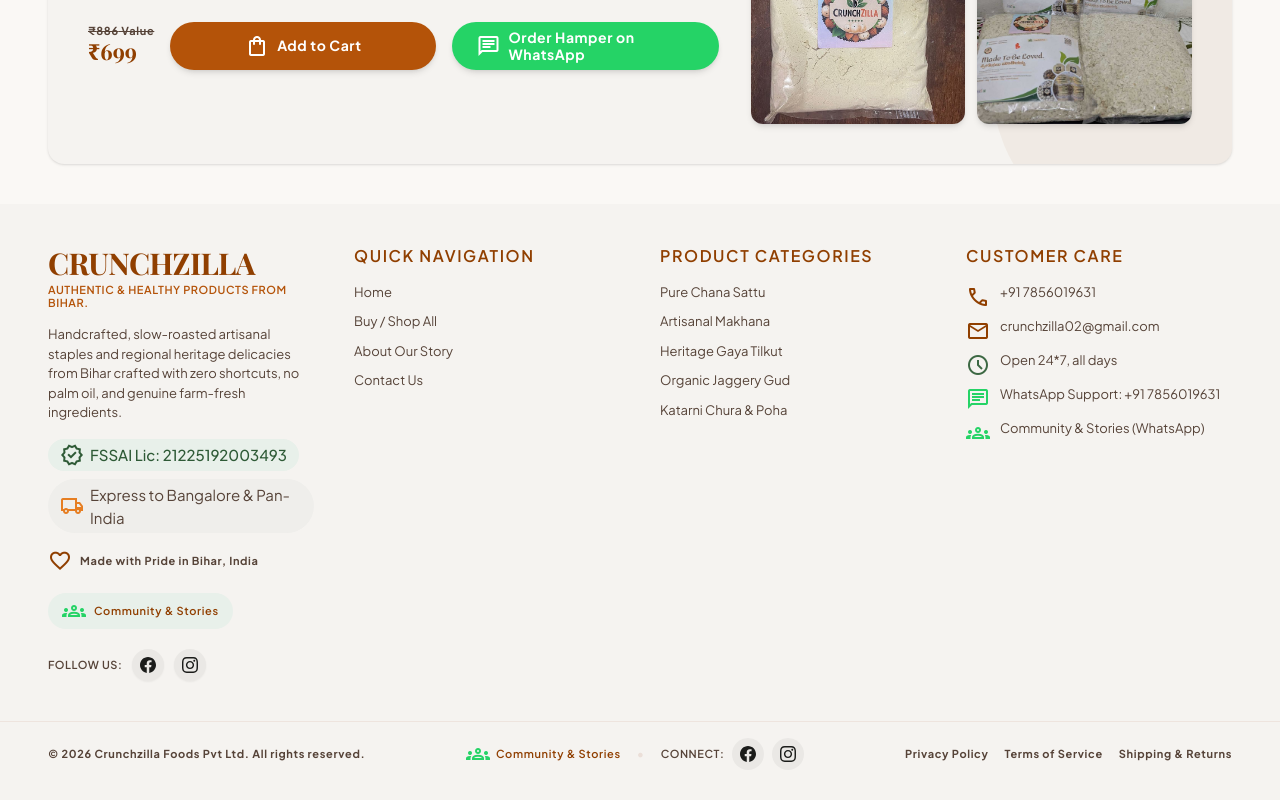
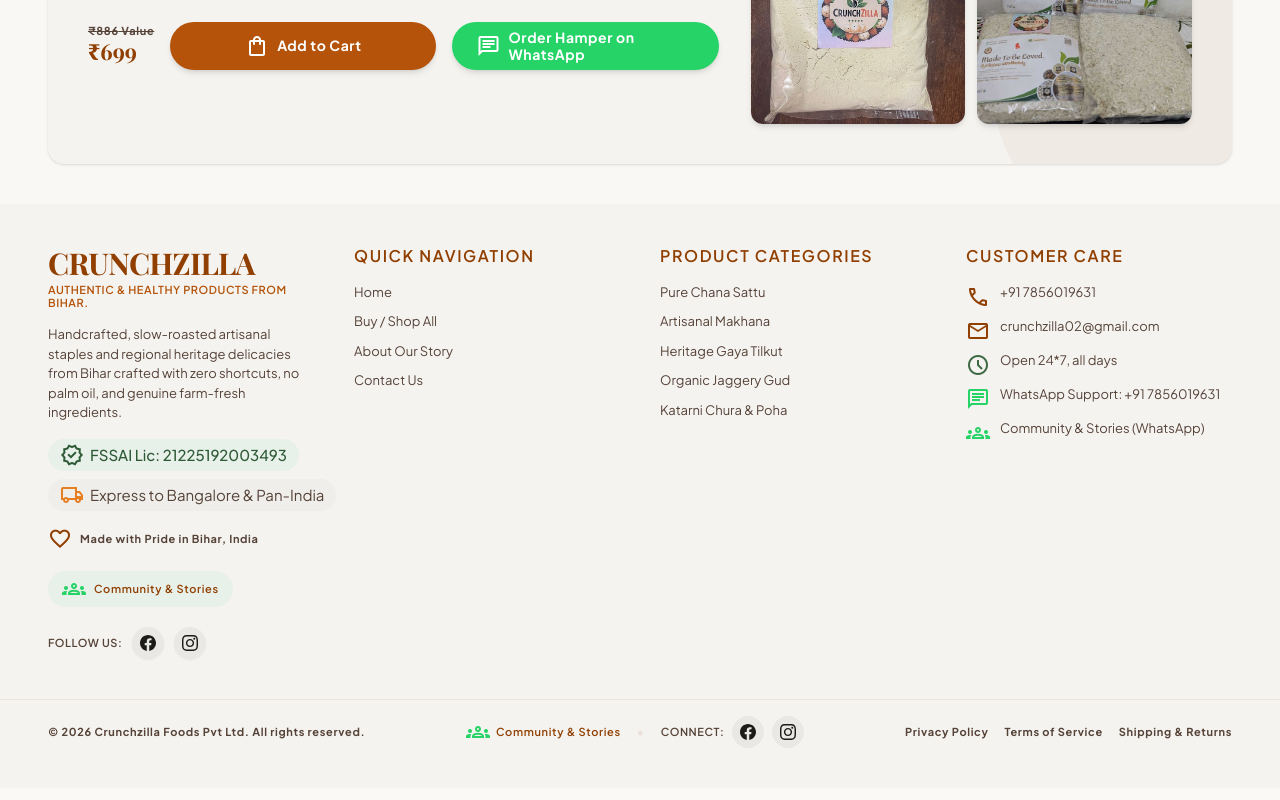
Before and after one commit to Ankit12320/crunchzilla-ui, a Next.js app: page /shop in a window 1280 px wide. Shown: the part 2309-3109 px from the top of the page. Built offline with nearby package versions, Linux system fonts and the light colour scheme.

Commit message:
fix(footer): keep express delivery badge on one line with whitespace-nowrap

```diff
--- a/src/components/layout/Footer.tsx
+++ b/src/components/layout/Footer.tsx
@@ -42,11 +42,11 @@ export default function Footer() {
           </div>
           <p className="text-body-sm text-on-surface-variant">{SITE.footerBlurb}</p>
           <div className="flex flex-wrap items-center gap-2">
-            <span className="inline-flex items-center gap-1.5 rounded-full bg-cardamom-light px-3 py-1 text-label-xs text-botanical-forest font-medium">
+            <span className="inline-flex items-center gap-1.5 rounded-full bg-cardamom-light px-3 py-1 text-label-xs font-medium text-botanical-forest whitespace-nowrap">
               <Icon name="verified" className="text-[14px]" />
               FSSAI Lic: {SITE.fssaiLicense}
             </span>
-            <span className="inline-flex items-center gap-1.5 rounded-full bg-surface-container px-3 py-1 text-label-xs text-on-surface-variant">
+            <span className="inline-flex items-center gap-1.5 rounded-full bg-surface-container px-3 py-1 text-label-xs text-on-surface-variant whitespace-nowrap">
               <Icon name="local_shipping" className="text-[14px] text-spiced-tangerine" />
               Express to Bangalore &amp; Pan-India
             </span>
```
